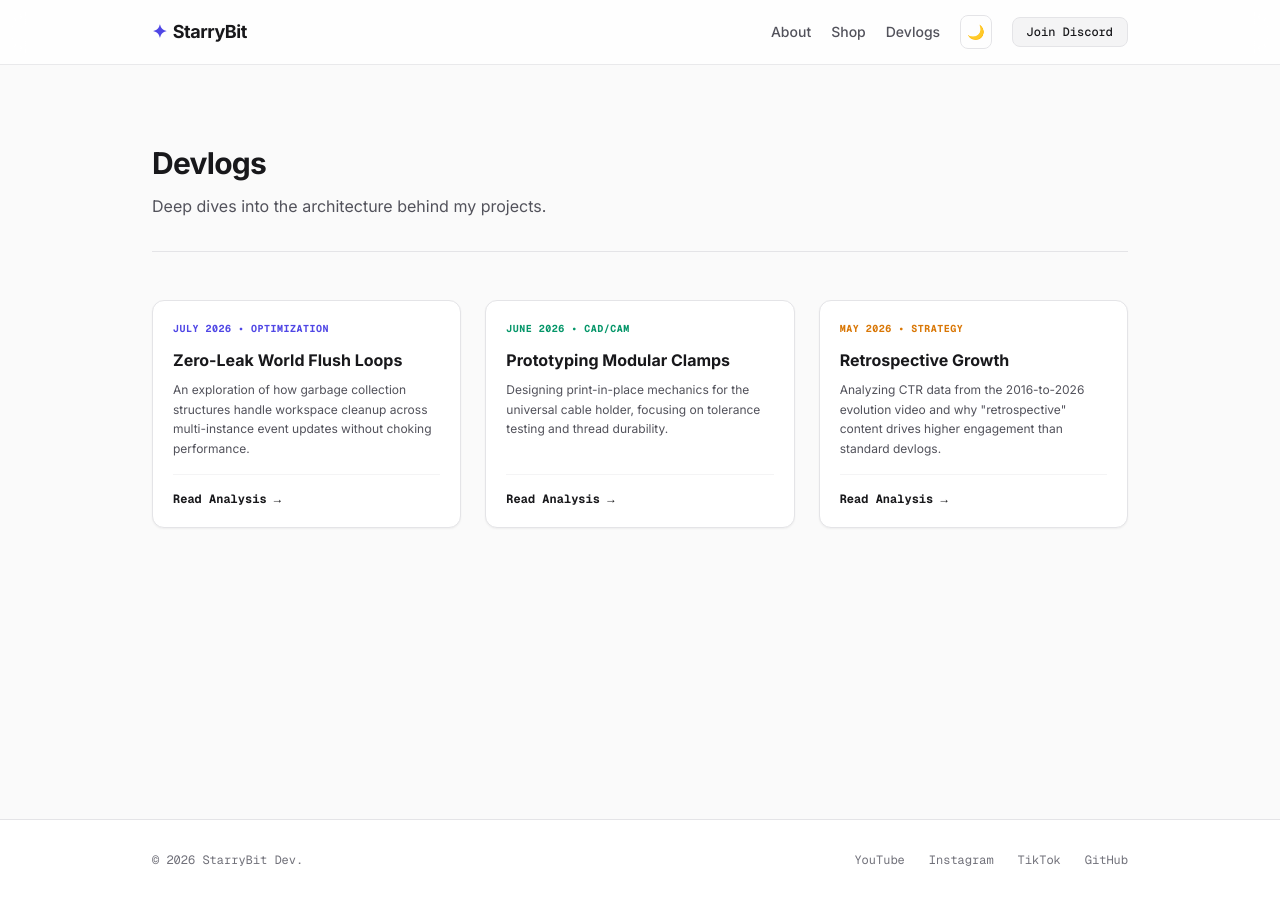
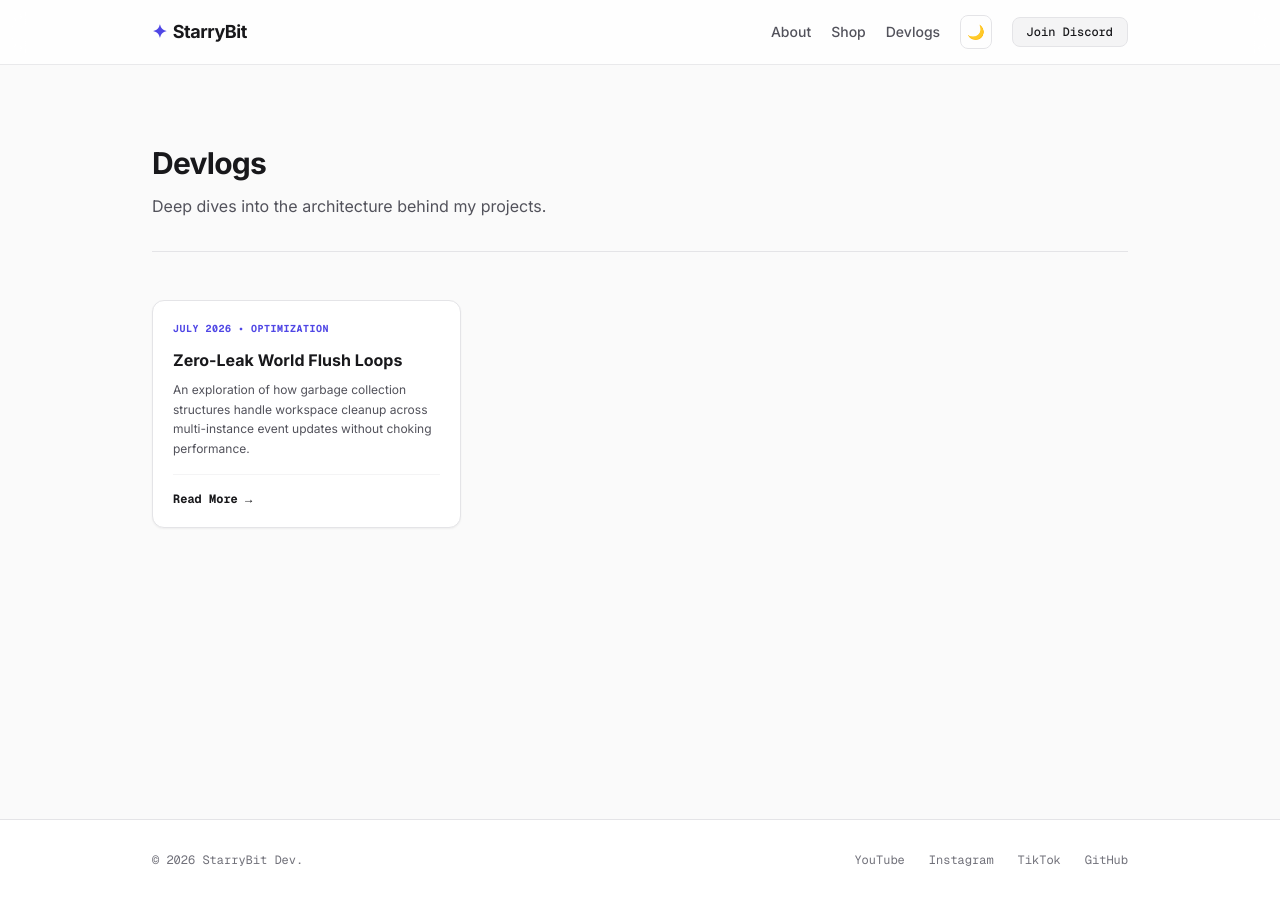
Before and after one commit to StarryBit/starrybit.github.io, a Jekyll site: the page built from blog/index.html, in a window 1280 px wide. Built offline with Jekyll 4.4.1, drawn with Linux system fonts in a browser that asks for light colours; nearby versions of some CDN libraries.

Commit message:
Update index.html

```diff
--- a/blog/index.html
+++ b/blog/index.html
@@ -21,27 +21,6 @@ title: Devlogs | StarryBit
             <h2 class="text-base font-bold mb-2 group-hover:text-indigo-600 dark:group-hover:text-indigo-400 transition-colors">Zero-Leak World Flush Loops</h2>
             <p class="text-xs text-zinc-600 dark:text-zinc-400 leading-relaxed mb-4">An exploration of how garbage collection structures handle workspace cleanup across multi-instance event updates without choking performance.</p>
         </div>
-        <a href="#" class="pt-4 border-t border-zinc-100 dark:border-zinc-800/60 text-xs font-semibold text-zinc-900 dark:text-zinc-200 group-hover:text-indigo-600 dark:group-hover:text-indigo-400 transition-colors code-font">Read Analysis &rarr;</a>
+        <a href="/blog/echopulse-bedlam-update/" class="pt-4 border-t border-zinc-100 dark:border-zinc-800/60 text-xs font-semibold text-zinc-900 dark:text-zinc-200 group-hover:text-indigo-600 dark:group-hover:text-indigo-400 transition-colors code-font">Read More &rarr;</a>
     </article>
-
-    <!-- Card 2: Modular Hardware -->
-    <article class="group border border-zinc-200 bg-white dark:border-zinc-800/80 dark:bg-zinc-900/30 rounded-xl p-5 hover:border-zinc-300 dark:hover:border-zinc-700 transition-all flex flex-col justify-between shadow-sm dark:shadow-none">
-        <div>
-            <div class="text-[10px] uppercase font-bold tracking-wider text-emerald-600 dark:text-emerald-400 mb-3 code-font">June 2026 • CAD/CAM</div>
-            <h2 class="text-base font-bold mb-2 group-hover:text-emerald-600 dark:group-hover:text-emerald-400 transition-colors">Prototyping Modular Clamps</h2>
-            <p class="text-xs text-zinc-600 dark:text-zinc-400 leading-relaxed mb-4">Designing print-in-place mechanics for the universal cable holder, focusing on tolerance testing and thread durability.</p>
-        </div>
-        <a href="#" class="pt-4 border-t border-zinc-100 dark:border-zinc-800/60 text-xs font-semibold text-zinc-900 dark:text-zinc-200 group-hover:text-emerald-600 dark:group-hover:text-emerald-400 transition-colors code-font">Read Analysis &rarr;</a>
-    </article>
-
-    <!-- Card 3: YouTube Strategy -->
-    <article class="group border border-zinc-200 bg-white dark:border-zinc-800/80 dark:bg-zinc-900/30 rounded-xl p-5 hover:border-zinc-300 dark:hover:border-zinc-700 transition-all flex flex-col justify-between shadow-sm dark:shadow-none">
-        <div>
-            <div class="text-[10px] uppercase font-bold tracking-wider text-amber-600 dark:text-amber-400 mb-3 code-font">May 2026 • Strategy</div>
-            <h2 class="text-base font-bold mb-2 group-hover:text-amber-600 dark:group-hover:text-amber-400 transition-colors">Retrospective Growth</h2>
-            <p class="text-xs text-zinc-600 dark:text-zinc-400 leading-relaxed mb-4">Analyzing CTR data from the 2016-to-2026 evolution video and why "retrospective" content drives higher engagement than standard devlogs.</p>
-        </div>
-        <a href="#" class="pt-4 border-t border-zinc-100 dark:border-zinc-800/60 text-xs font-semibold text-zinc-900 dark:text-zinc-200 group-hover:text-amber-600 dark:group-hover:text-amber-400 transition-colors code-font">Read Analysis &rarr;</a>
-    </article>
-
 </section>
```
